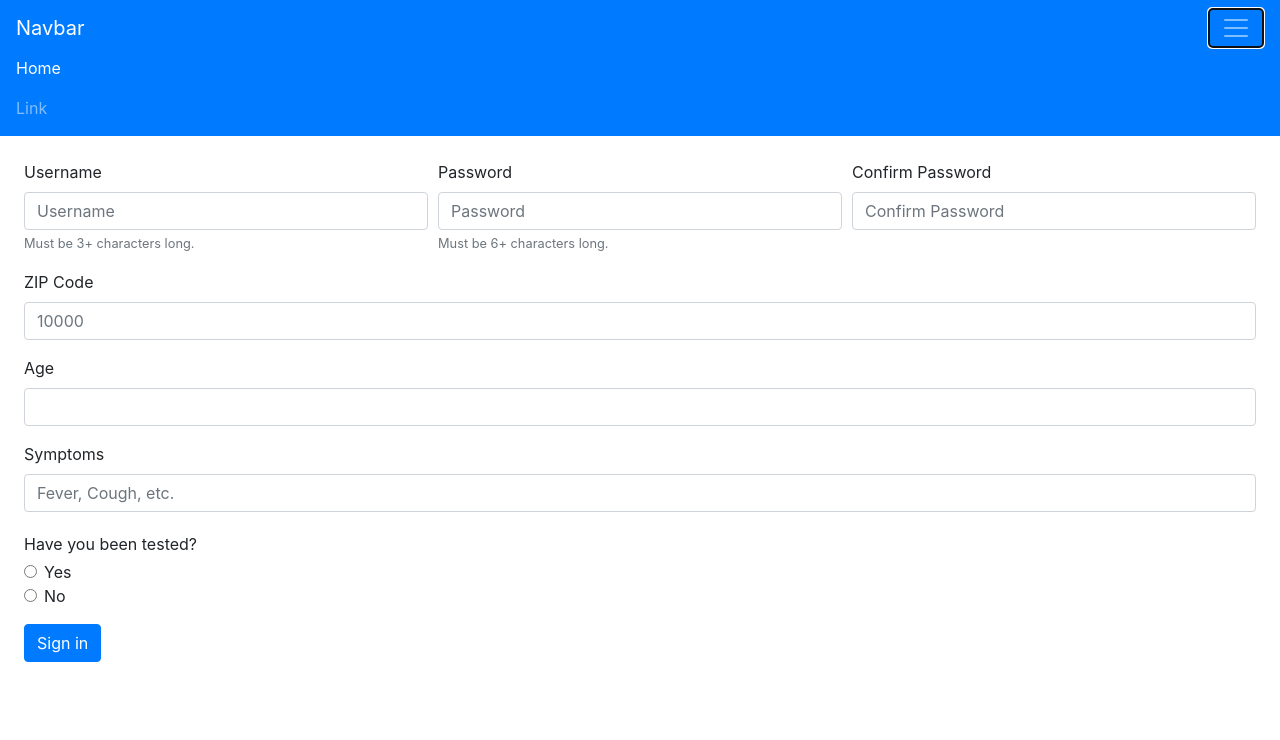
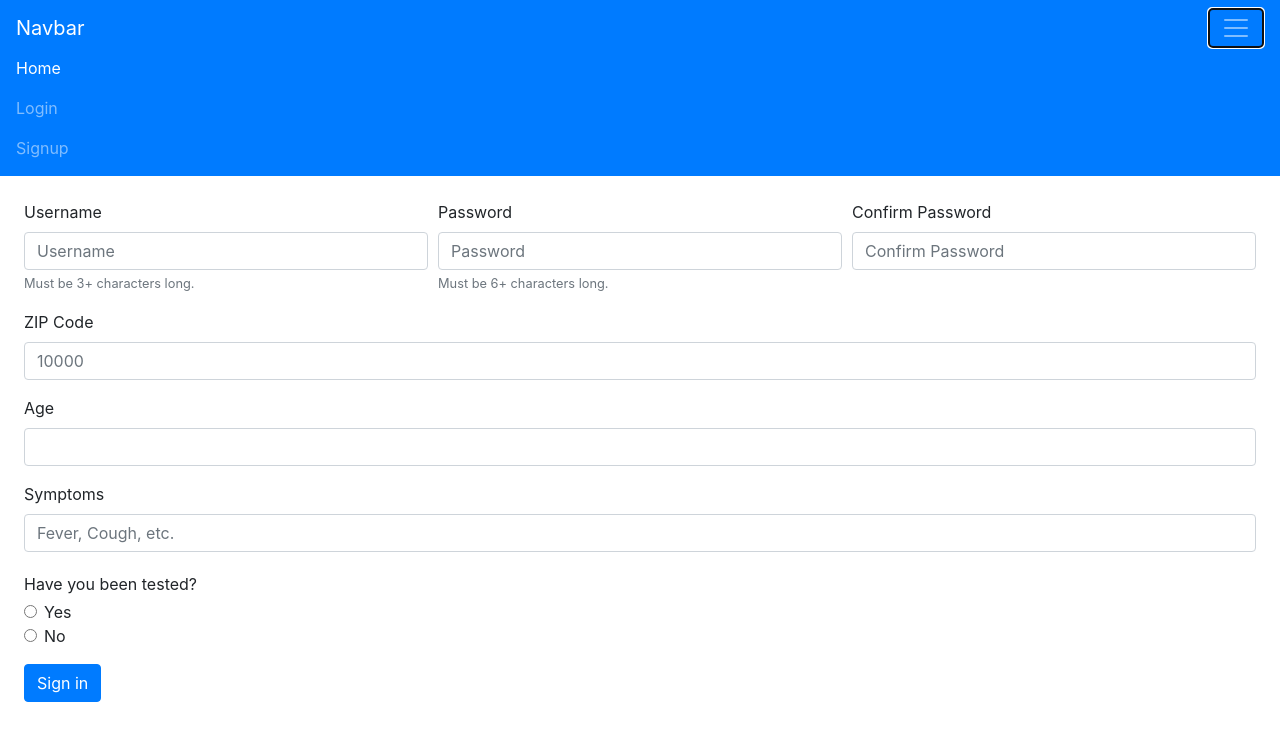
Before and after one commit to MLH-Fellowship/ttp-team-2, a React (Create React App) app: page /signup in a window 1280 px wide. Both pictures are taken after a click on the button "Toggle navigation". Shown: the top 740 px of the page. Built offline with nearby package versions, Linux system fonts and the light colour scheme; what google-maps-react would draw is missing.

Commit message:
Implemented a dynamic navbar link feature based on the state of isLoggedIn, which is passed in as props from NavbarContainer to NavbarView. When user is logged in, they will see links unique to when a user is logged in, and vice versa.

```diff
--- a/src/components/views/NavbarView.js
+++ b/src/components/views/NavbarView.js
@@ -1,6 +1,26 @@
 import React, { Component } from "react";
+import { Link } from "react-router-dom";
 
 const NavbarView = (props) => {
+  let navbarLinks;
+  if (props.isLoggedIn) {
+    navbarLinks = (
+      <li className="nav-item">
+        <Link to="/profile" className="nav-link">Profile</Link>
+      </li>
+    );
+  } else {
+    navbarLinks = (
+      <>
+        <li className="nav-item">
+          <Link to="/login" className="nav-link">Login</Link>
+        </li>
+        <li className="nav-item">
+          <Link to="/signup" className="nav-link">Signup</Link>
+        </li>
+      </>
+    );
+  }
   return (
     <div>
       <nav class="navbar navbar-dark bg-primary">
@@ -26,11 +46,7 @@ const NavbarView = (props) => {
                 Home <span class="sr-only">(current)</span>
               </a>
             </li>
-            <li class="nav-item">
-              <a class="nav-link" href="#">
-                Link
-              </a>
-            </li>
+            {navbarLinks}
           </ul>
         </div>
       </nav>
```
